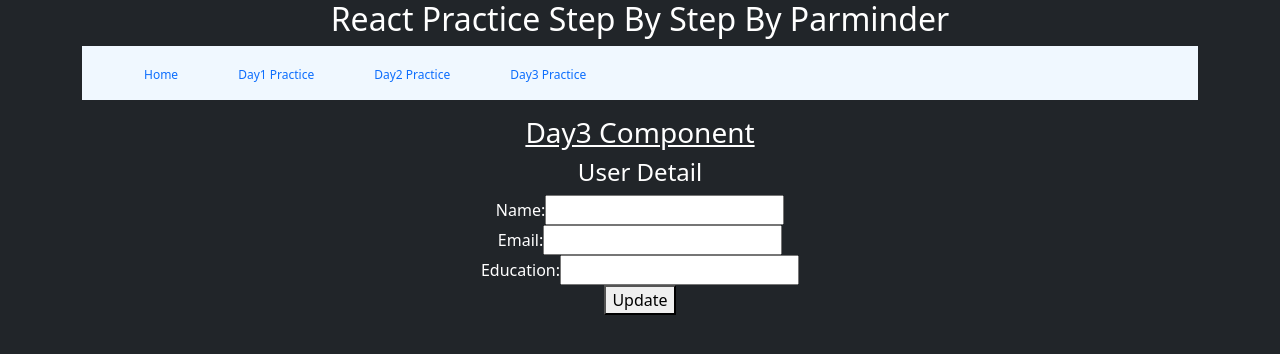
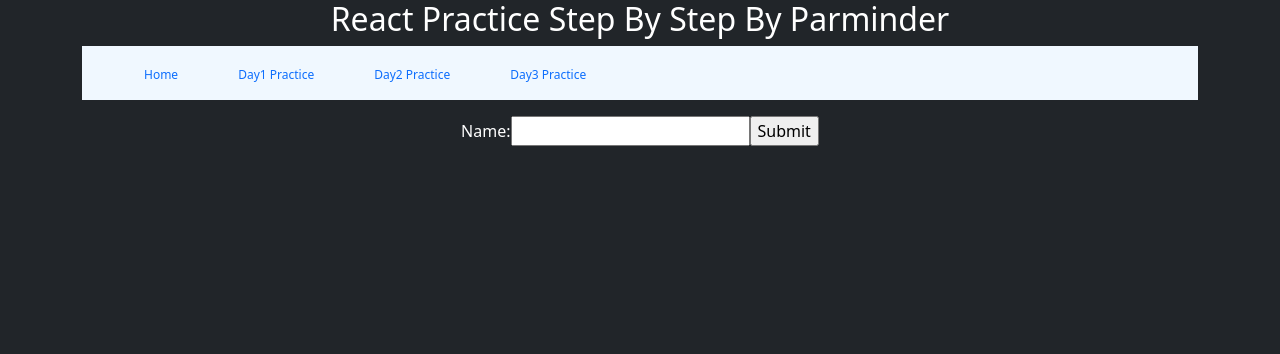
Before and after one commit to parminderdev/React-practice, a React (Create React App) app: page /day3 in a window 1280 px wide. Shown: the top 354 px of the page. Built offline with nearby package versions, Linux system fonts and the light colour scheme.

Commit message:
Trying Uncontrolled Inputs using class components

```diff
--- a/src/components/Day3.jsx
+++ b/src/components/Day3.jsx
@@ -1,49 +1,24 @@
 import React from "react";
 export default class Day3 extends React.Component {
-  constructor() {
-    super();
-    this.state = {
-      Name: "Parminder",
-      Email: "parmmehra@gmail.com",
-      Edu: "B.TECH CSE",
-    };
+  constructor(props) {
+    super(props);
+    this.nameEL = React.createRef();
+    this.handleSubmit = this.handleSubmit.bind(this);
   }
-  updateDetail = () => {
-    let idanme = document.querySelector("#name").value;
-    let idemail = document.querySelector("#email").value;
-    let idedv = document.querySelector("#edu").value;
-    this.setState({ Name: idanme, Email: idemail, Edu: idedv });
-  };
+  handleSubmit(e) {
+    e.preventDefault();
+    alert(this.nameEl.current.value);
+  }
   render() {
     return (
       <div>
-        <h3 style={{ textDecoration: "underline" }}>Day3 Component</h3>
-        <h4>User Detail</h4>
-        <p>
-          <span>
+        <form onSubmit={this.handleSubmit}>
+          <label>
             Name:
-            <input
-              id="name"
-              type="text"
-              onChange={this.updateDetail}
-              value=""
-            ></input>
-            <br></br>
-          </span>
-          <span>
-            Email:
-            <input id="email" type="text" value=""></input>
-            <br></br>
-          </span>
-          <span>
-            Education:
-            <input id="edu" type="text" value=""></input>
-            <br></br>
-          </span>
-          <span>
-            <button onClick={this.updateDetail}>Update</button>
-          </span>
-        </p>
+            <input type="text" ref={this.nameEl} />
+          </label>
+          <input type="submit" name="Submit" />
+        </form>
       </div>
     );
   }
```
